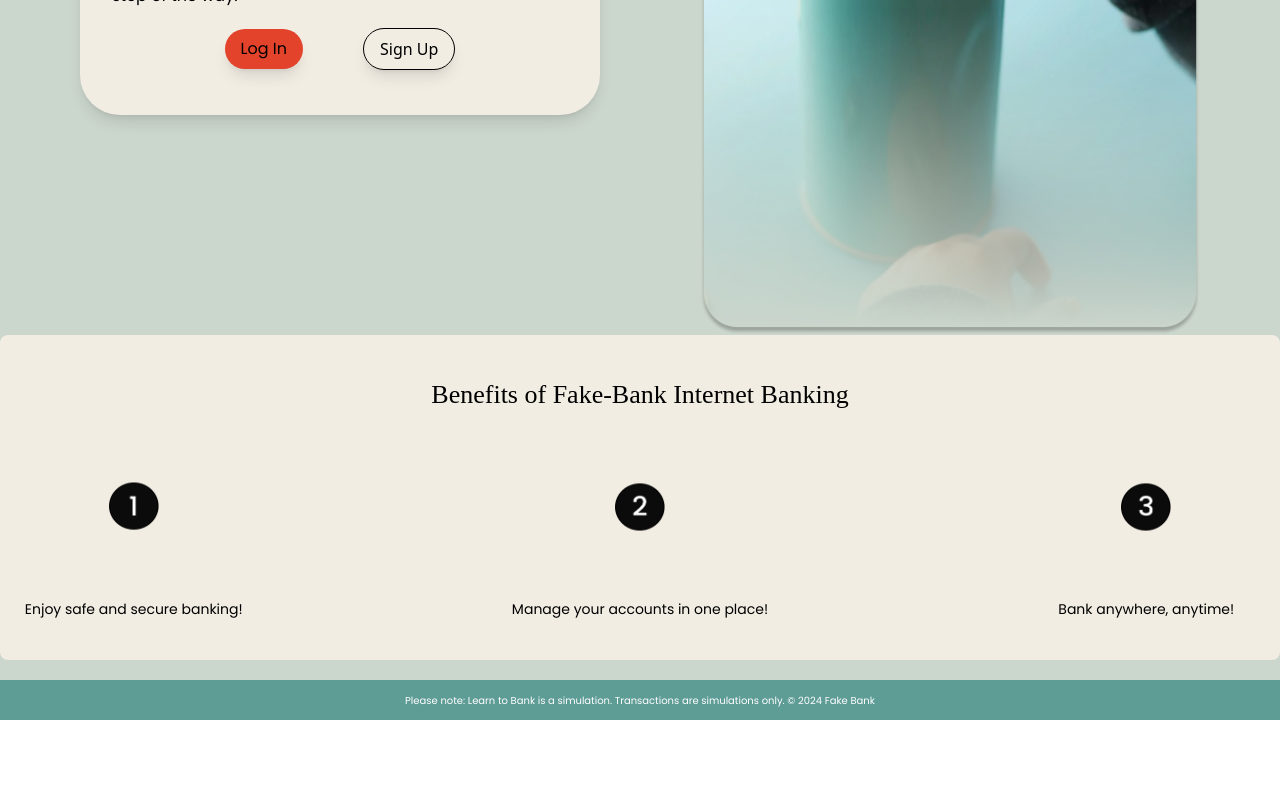
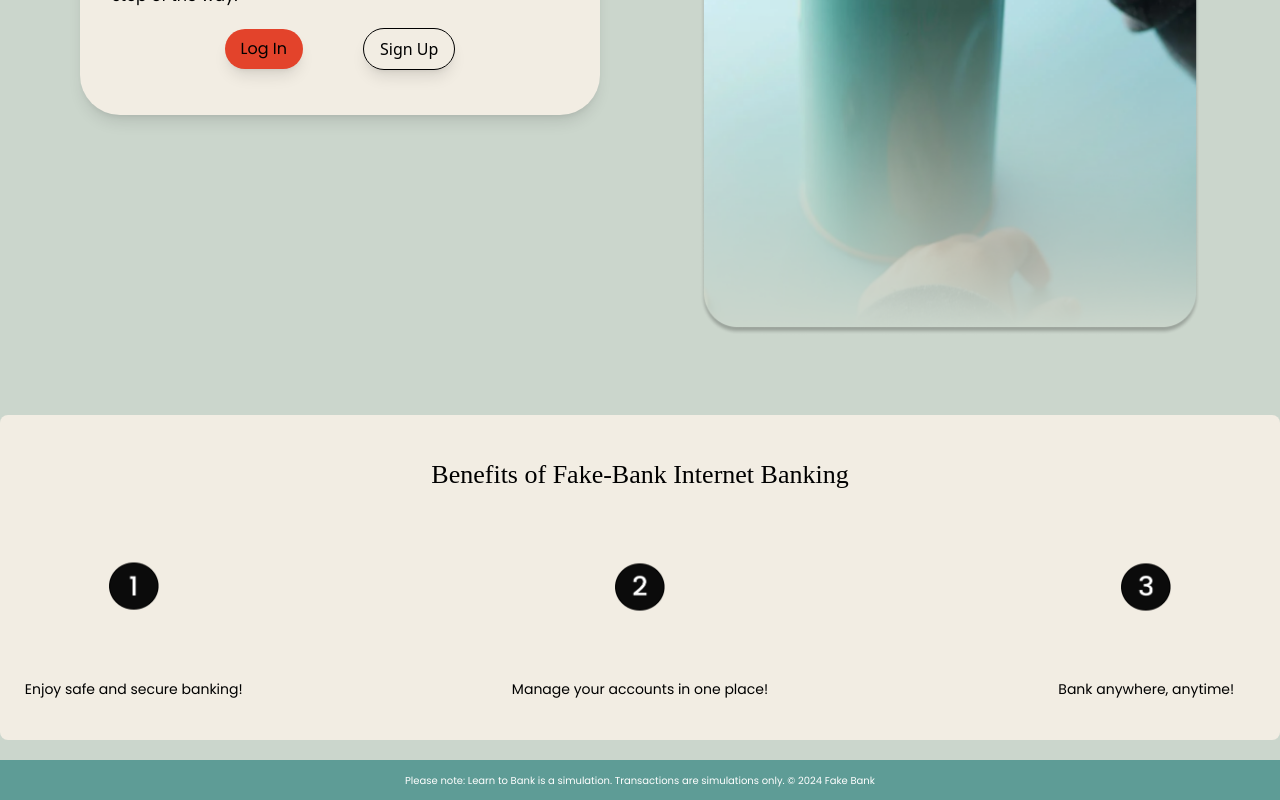
Before and after one commit to ponkpook/Fake-Bank-Front, a React (Create React App) app: page / in a window 1280 px wide. Shown: the part 373-1173 px from the top of the page. Before the commit the page ends 1093 px from the top, so only its background shows below. Built offline with nearby package versions, Linux system fonts and the light colour scheme; a web font is replaced by a local one.

Commit message:
Update homepage.tsx

```diff
--- a/src/pages/homepage.tsx
+++ b/src/pages/homepage.tsx
@@ -20,7 +20,7 @@
           />
         </div>
       </div>
-      <div className="flex flex-col items-center justify-center bg-native-milk py-space-10 rounded-s">
+      <div className="flex flex-col items-center justify-center bg-native-milk py-space-10 rounded-s mt-20">
         <div>
           <h2 className="relative z-3 font-prosto text-xxxl">
             Benefits of Fake-Bank Internet Banking
```
